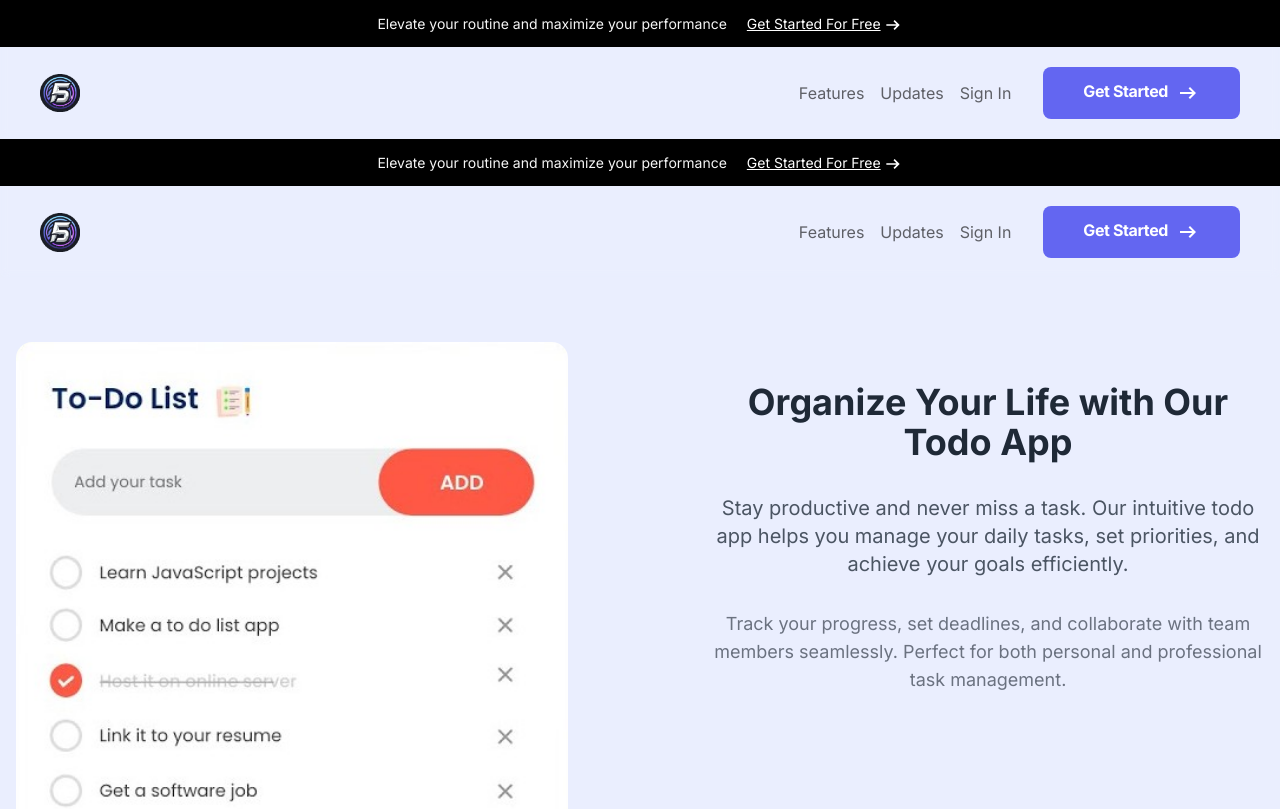
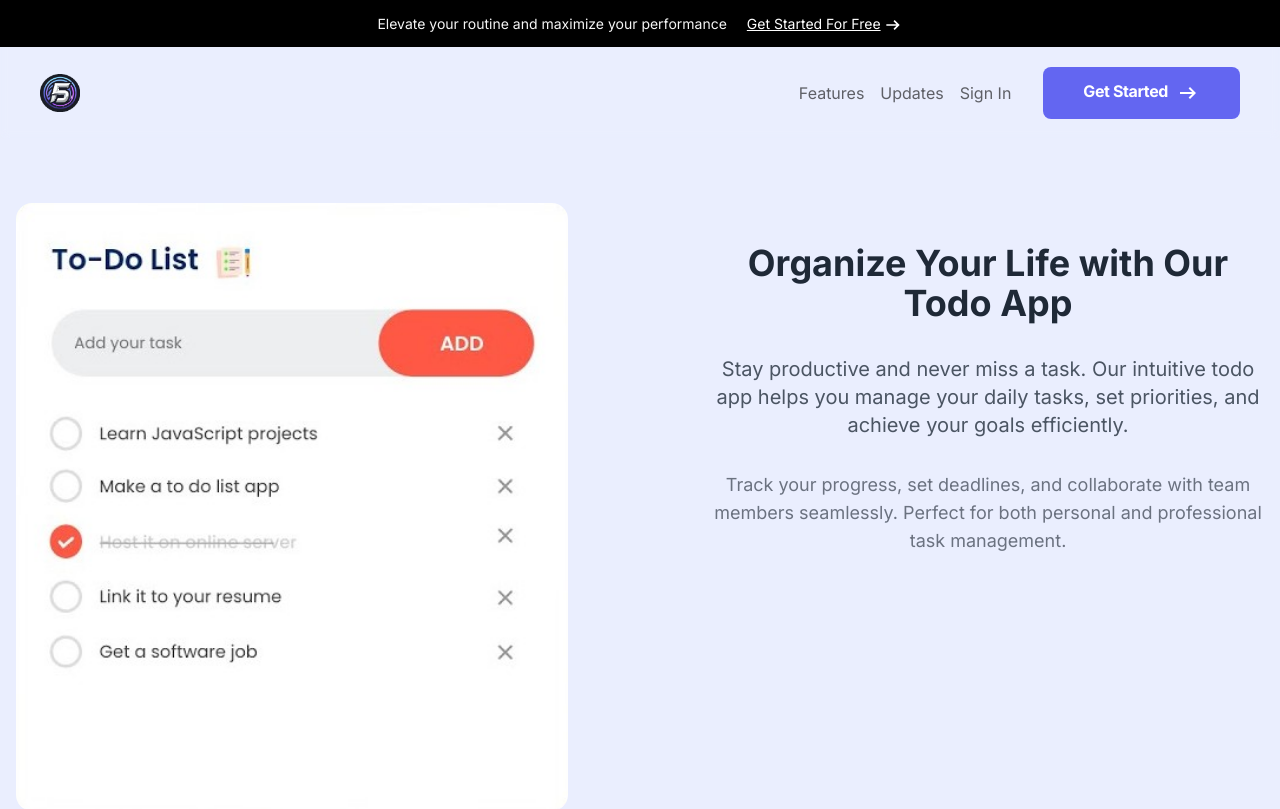
Before and after one commit to A-Shalchian/todo-app, a Next.js app in the folder todo-frontend/: page / in a window 1280 px wide. Shown: the top 809 px of the page. Built offline with nearby package versions, Linux system fonts and the light colour scheme; a web font is replaced by a local one.

Commit message:
removed the header from the main page

```diff
--- a/todo-frontend/src/app/page.tsx
+++ b/todo-frontend/src/app/page.tsx
@@ -1,10 +1,8 @@
-import { Header } from "@/homeSections/Header";
 import { Hero } from "@/homeSections/Hero";
 export default function Home() {
   return (
-    <div>
-      <Header />
+    <>
       <Hero />
-    </div>
+    </>
   );
 }
```
